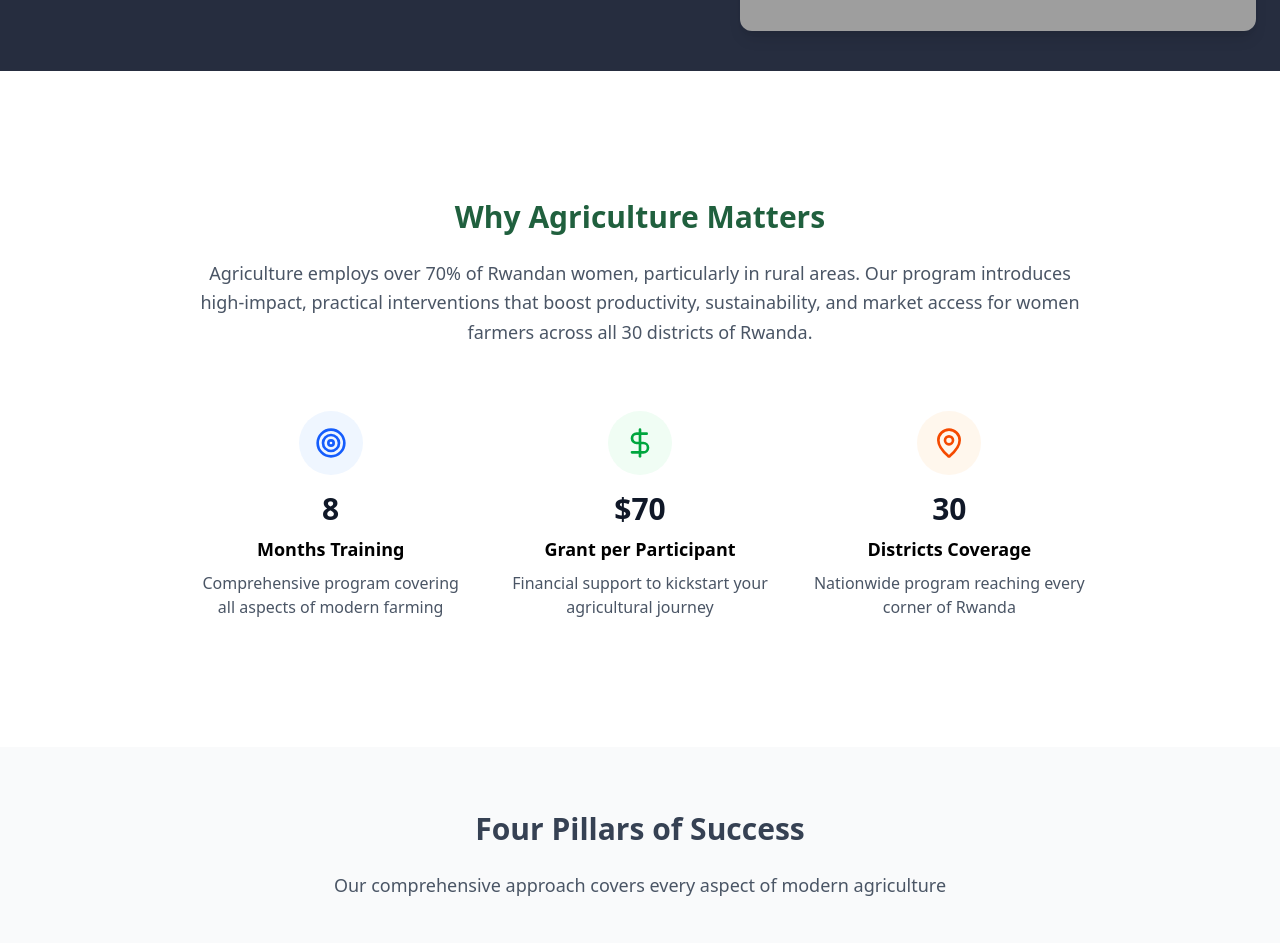
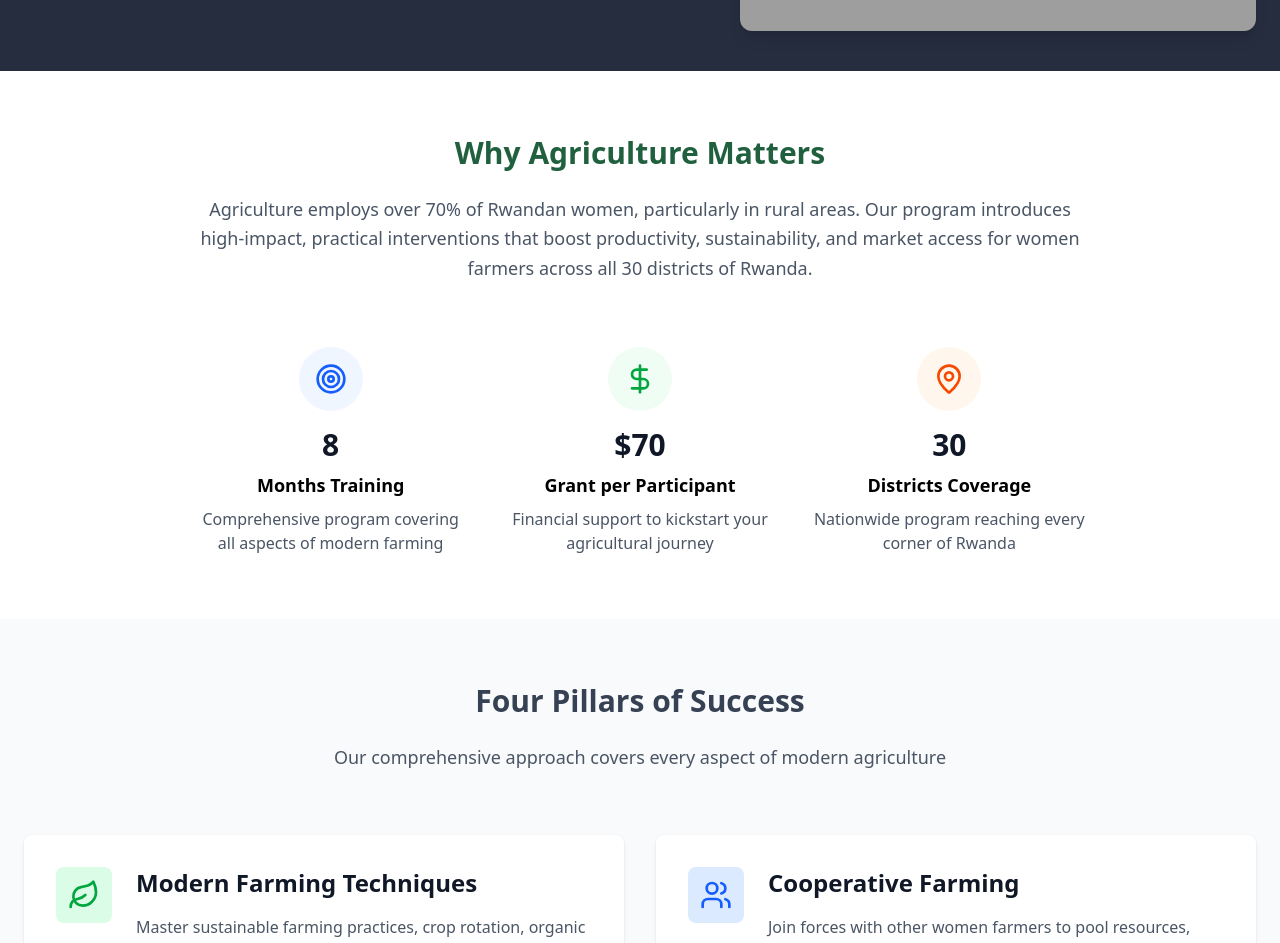
Before and after one commit to buwituze/empower-women-rwanda, a Next.js app in the folder empower-women-rwanda/: page /programs/agriculture in a window 1280 px wide. Shown: the part 460-1403 px from the top of the page. Built offline with nearby package versions, Linux system fonts and the light colour scheme; grey boxes are pictures that could not be loaded.

Commit message:
style: reduce vertical space on why agriculture section

```diff
--- a/empower-women-rwanda/app/(site)/programs/agriculture/page.tsx
+++ b/empower-women-rwanda/app/(site)/programs/agriculture/page.tsx
@@ -63,7 +63,7 @@ export default function AgricultureProgramPage() {
       </section>
 
       {/* Program Overview */}
-      <section id="learn-more" className="py-16">
+      <section id="learn-more" className="py-0">
         <div className="container mx-auto px-6">
           <div className="max-w-4xl mx-auto">
             <div className="text-center mb-16">
```
